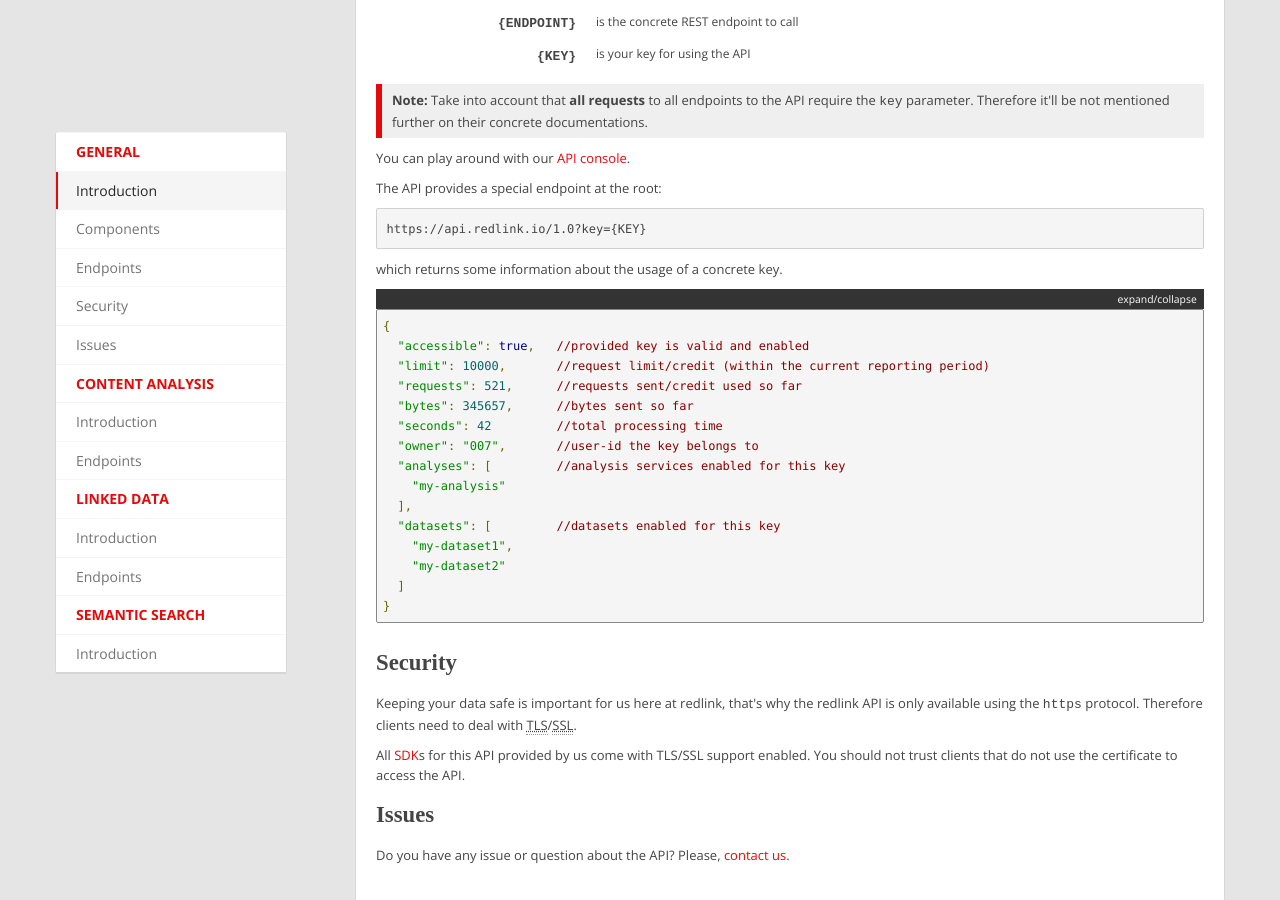
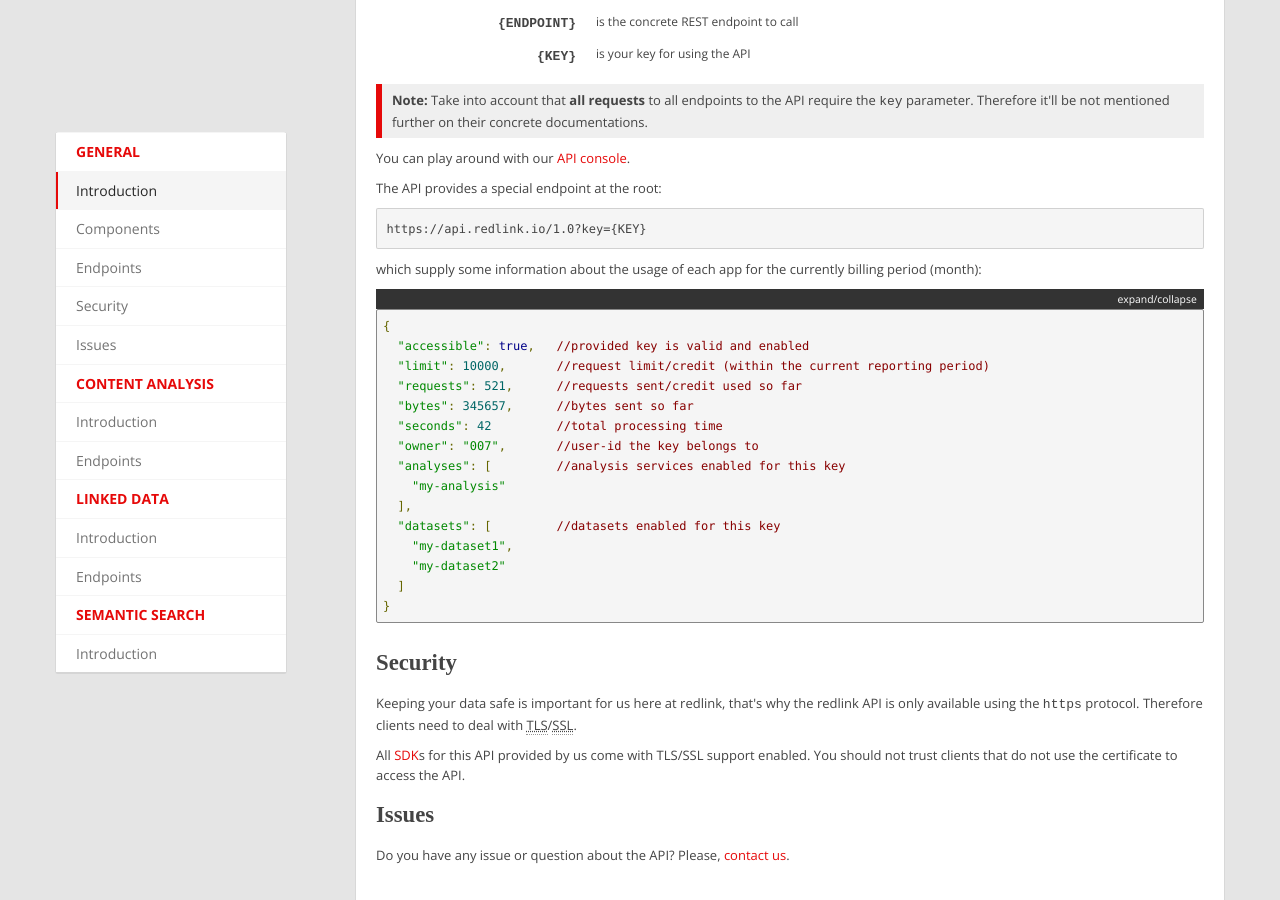
Before and after one commit to redlink-gmbh/redlink-gmbh.github.io, a Jekyll site: the page built from api/1.0.html, in a window 1280 px wide and 900 px high, scrolled down 1004 px. Built offline with Jekyll 4.4.1, drawn with Linux system fonts in a browser that asks for light colours; comment, search, counter and statistics services are not loaded.

Commit message:
better wording

```diff
--- a/api/1.0.html
+++ b/api/1.0.html
@@ -138,7 +138,7 @@ redirect_from: "/api/"
                 </p>
                 <pre>https://api.redlink.io/1.0?key={KEY}</pre>
                 <p>
-                  which returns some information about the usage of a concrete key.
+                  which supply some information about the usage of each app for the currently billing period (month):
                 </p>
                 <pre class="prettyprint">{
   "accessible": true,   //provided key is valid and enabled
```
